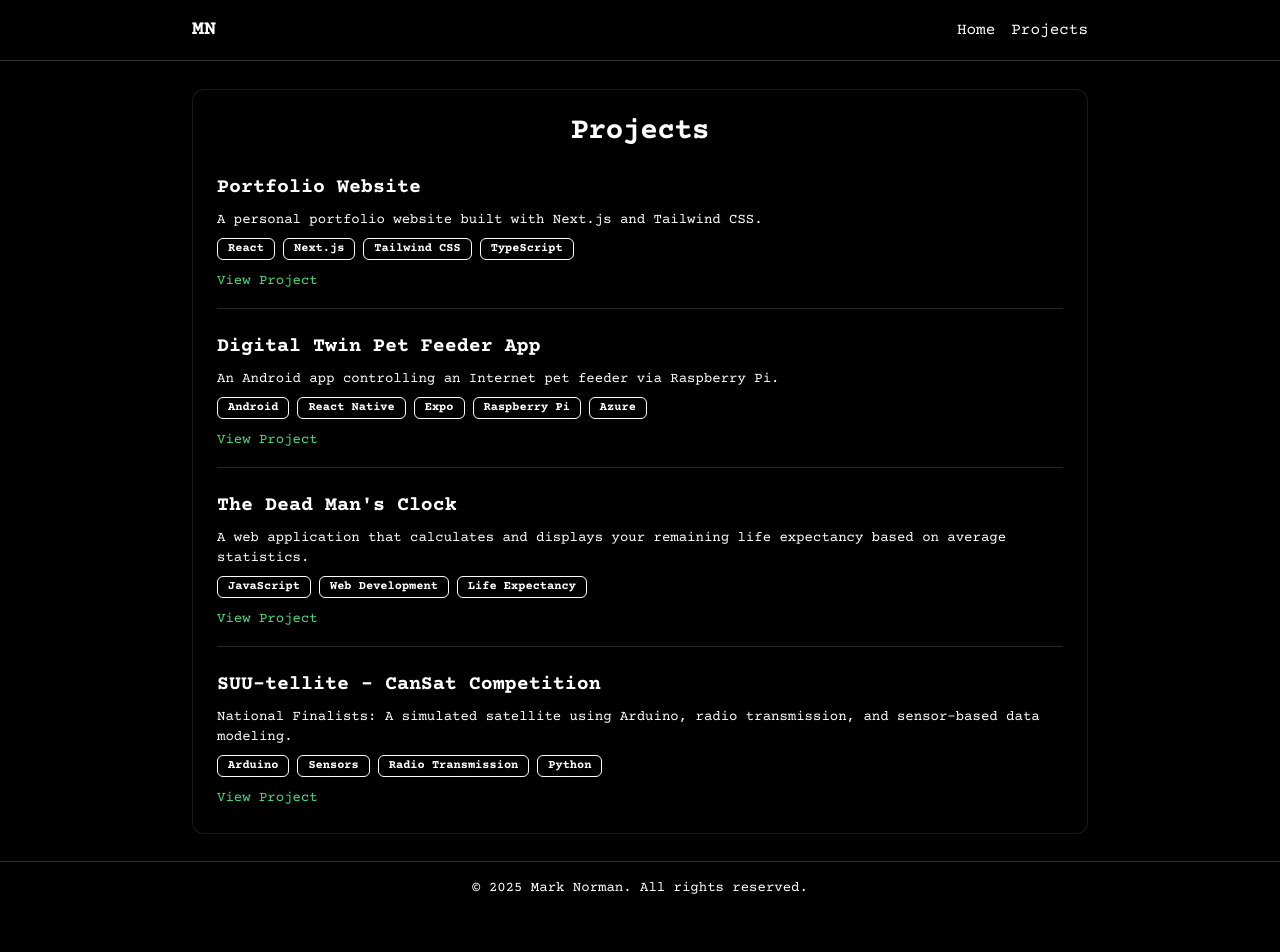
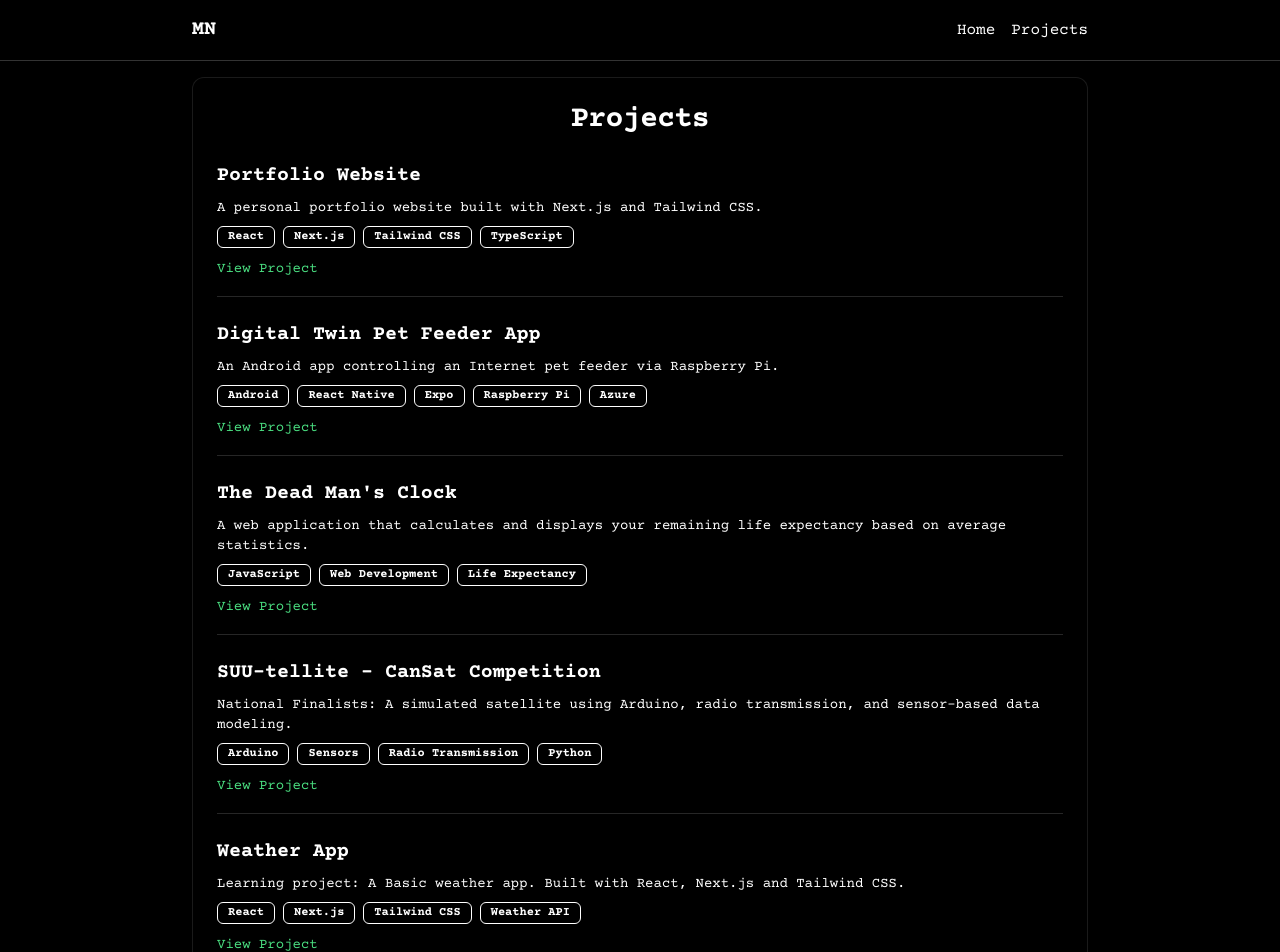
Before and after one commit to markamooti/portfolio, a Next.js app: page /projects in a window 1280 px wide. Shown: the top 952 px of the page. Before the commit the page ends 914 px from the top, so only its background shows below. Built offline with nearby package versions, Linux system fonts and the light colour scheme.

Commit message:
feat: add weather app to projects

```diff
--- a/app/projects/page.tsx
+++ b/app/projects/page.tsx
@@ -31,6 +31,13 @@ const projects = [
       "National Finalists: A simulated satellite using Arduino, radio transmission, and sensor-based data modeling.",
     tags: ["Arduino", "Sensors", "Radio Transmission", "Python"],
     link: "https://www.youtube.com/watch?v=qEYImwNrZ7A",
+  },
+  {
+    title: "Weather App",
+    description:
+      "Learning project: A Basic weather app. Built with React, Next.js and Tailwind CSS.",
+    tags: ["React", "Next.js", "Tailwind CSS", "Weather API"],
+    link: "weather.markthenorman.com",
   },
 ];
 
```
